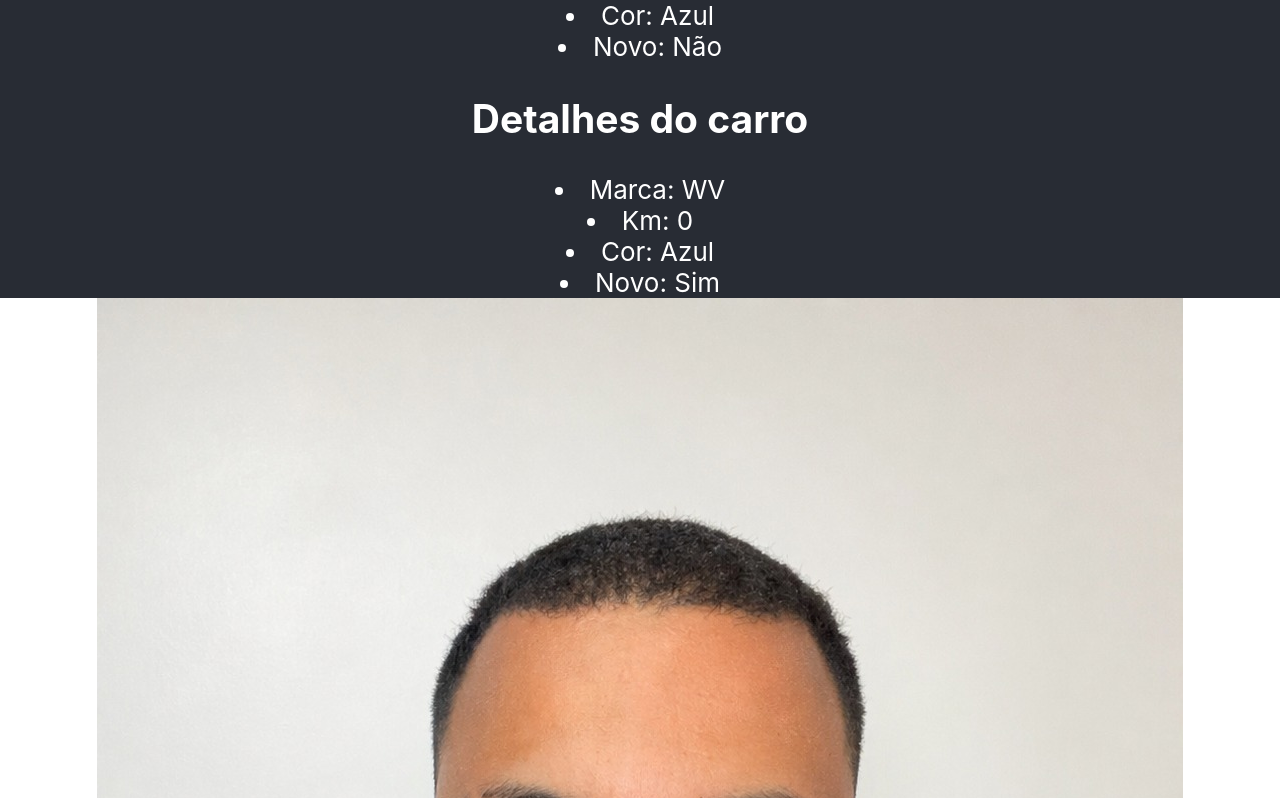
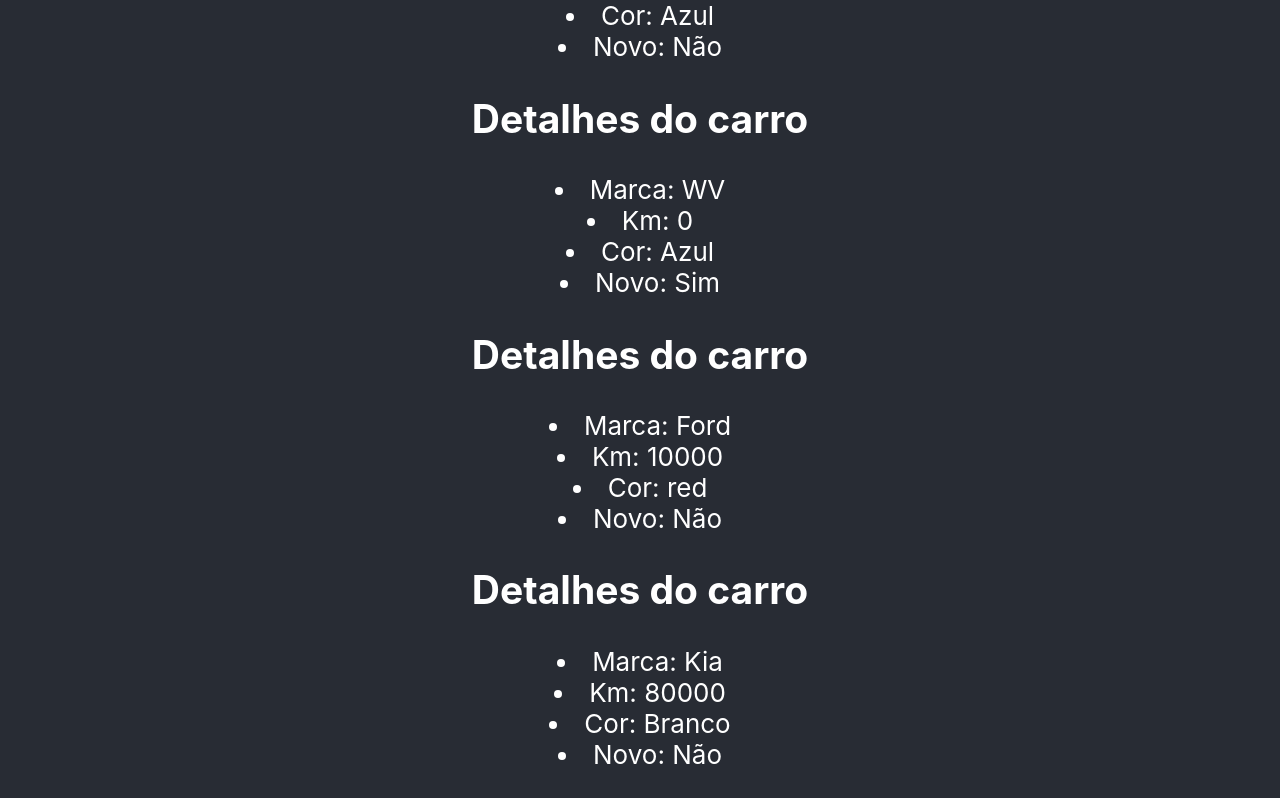
Before and after one commit to thallysonsalazar2025/CursoReact, a React (Create React App) app: page / in a window 1280 px wide. Shown: the part 1397-2195 px from the top of the page. Built offline with nearby package versions, Linux system fonts and the light colour scheme.

Commit message:
[REACT-002] FUNDAMENTOS- Loop de renderização de componente

```diff
--- a/src/App.tsx
+++ b/src/App.tsx
@@ -10,6 +10,11 @@
 
 function App() {
   const name = "Matheus";
+  const cars = [
+      {id: 1, brand: "Ford", color: "red", km: 10000, newCar: false , year: 2020},
+      {id: 2, brand: "Kia", color: "Branco", km: 80000, newCar: false, year: 2022 },
+      {id: 3, brand: "Renault", color: "blue", km: 235000, newCar: false, year: 2024 }
+  ];
   return (
 
     <div className="App">
@@ -22,8 +27,23 @@
           <ShowUserName name= {name} />
         {/*Destructuring*/}
         <CarDetails brand="Ford" Km={11000} year={2016} color="Branco" newCar={ false}/>
+        {/*Reaproveitando o componente*/}
         <CarDetails brand="Fiat" Km={90000} year={2020} color="Azul" newCar={ false}/>
         <CarDetails brand="WV" Km={0} year={2026} color="Azul" newCar={ true}/>
+
+          {/*Loop de renderização de componente*/}
+          {cars.map(car => (
+              <CarDetails
+                  key={car.id}
+                  brand={car.brand}
+                  color={car.color}
+                  Km={car.km}
+                  newCar={car.newCar}
+                  year={car.year}
+              />
+          ))}
+
+
 
       </header>
         {/** Inclui imagens do public*/}
```
